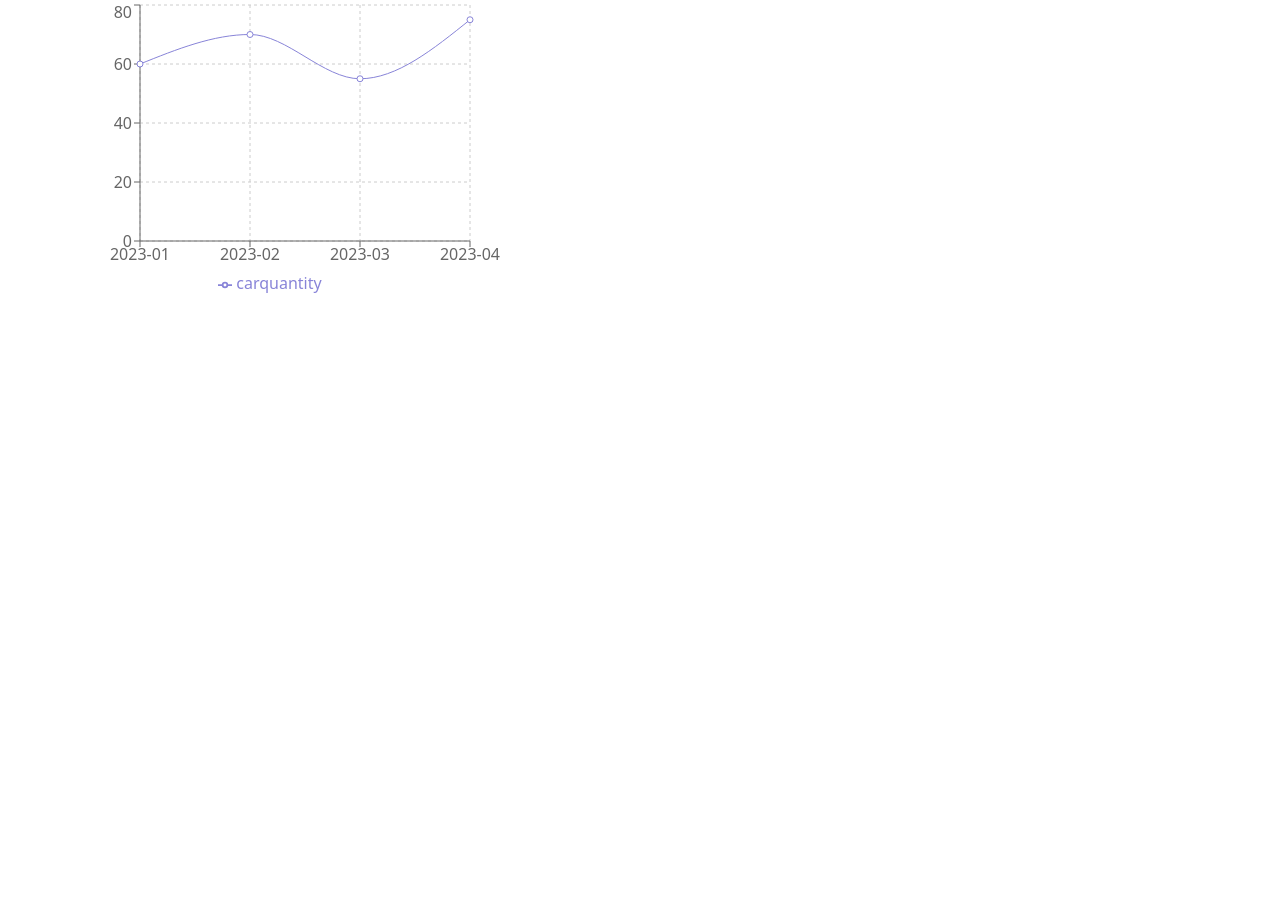
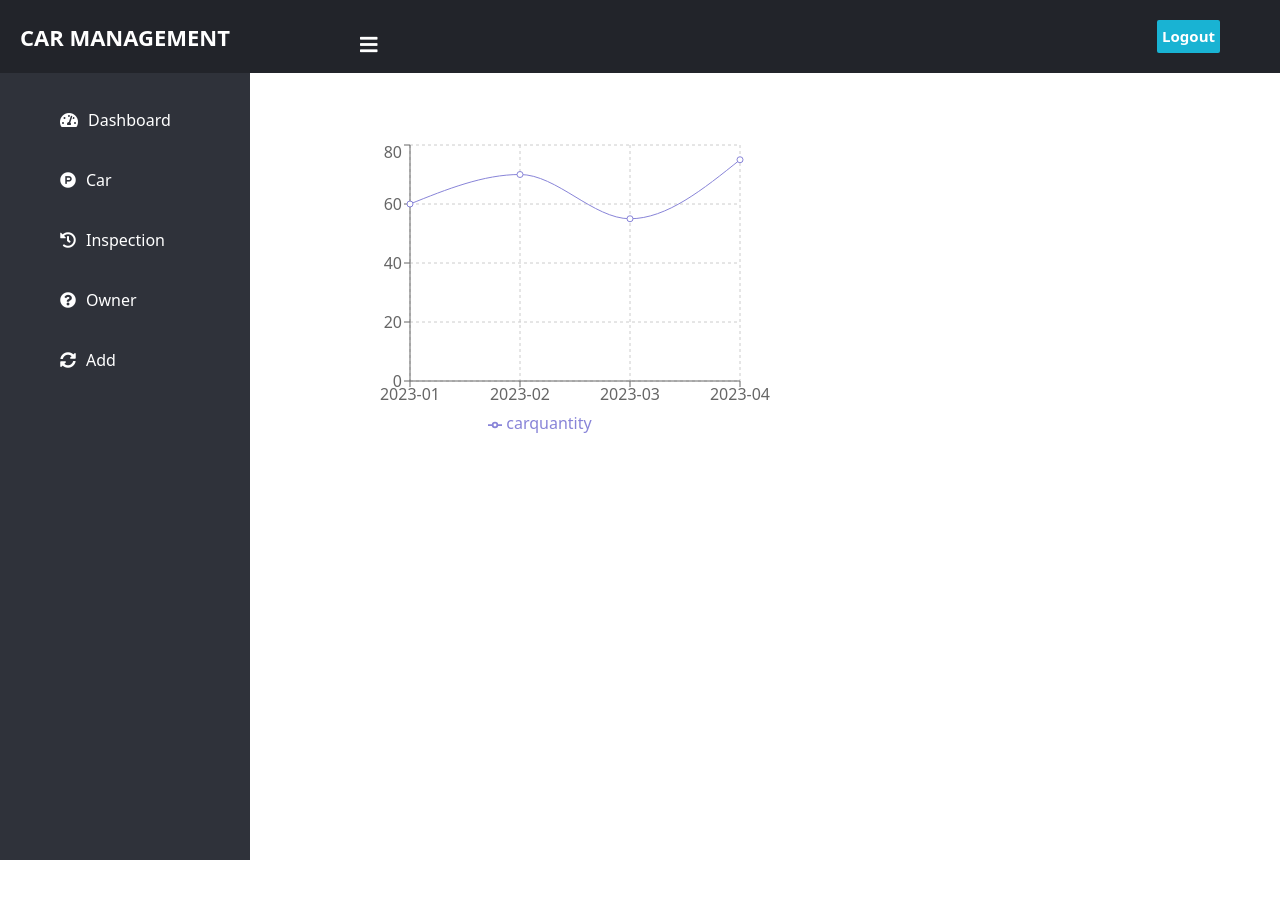
Before and after one commit to gaming0d/BTL_Web, a React (Create React App) app: page /cuc/dashboard in a window 1280 px wide. Shown: the top 898 px of the page. Before the commit the page ends 800 px from the top, so only its background shows below. Built offline with nearby package versions, Linux system fonts and the light colour scheme; the HTML template or start-up script is replaced by a standard one.

Commit message:
dashboard.js

```diff
--- a/src/components/Office/Dashboard.js
+++ b/src/components/Office/Dashboard.js
@@ -22,6 +22,7 @@ const Dashboard = () => {
   ]);
 
   return (
+    <BaseLayout>
       <div style={{ textAlign: "center" }} className="App2">
         <div className="App">
           <LineChart
@@ -49,6 +50,7 @@ const Dashboard = () => {
           </LineChart>
         </div>
       </div>
+    </BaseLayout>
   );
 };
 
```
Lines whose indentation alone changed are shown as unchanged.
